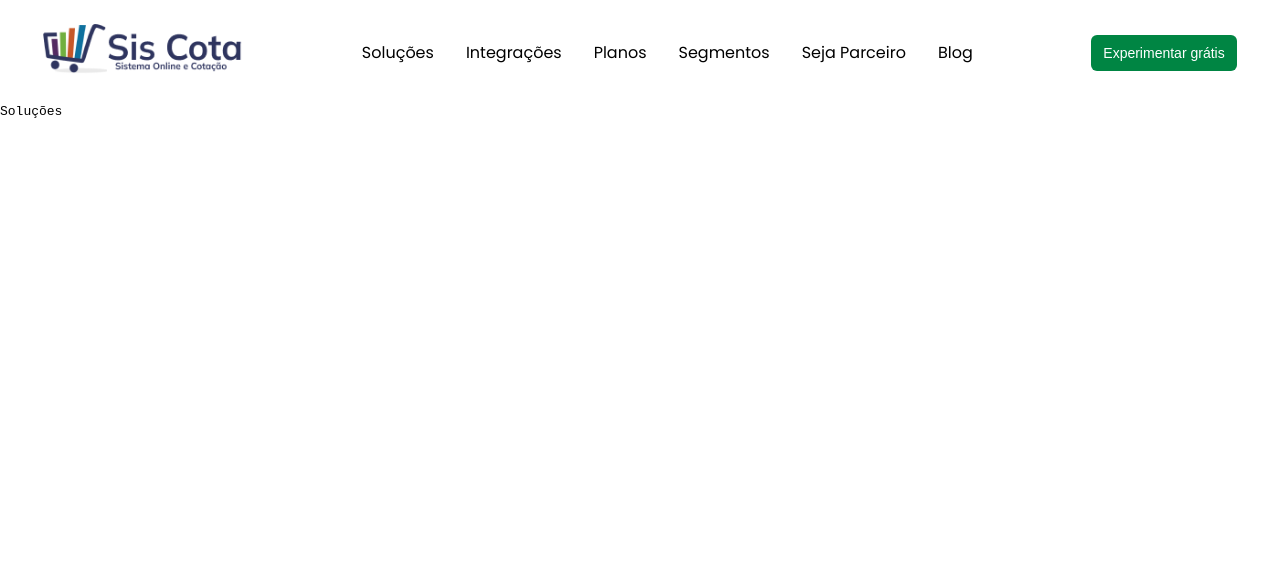
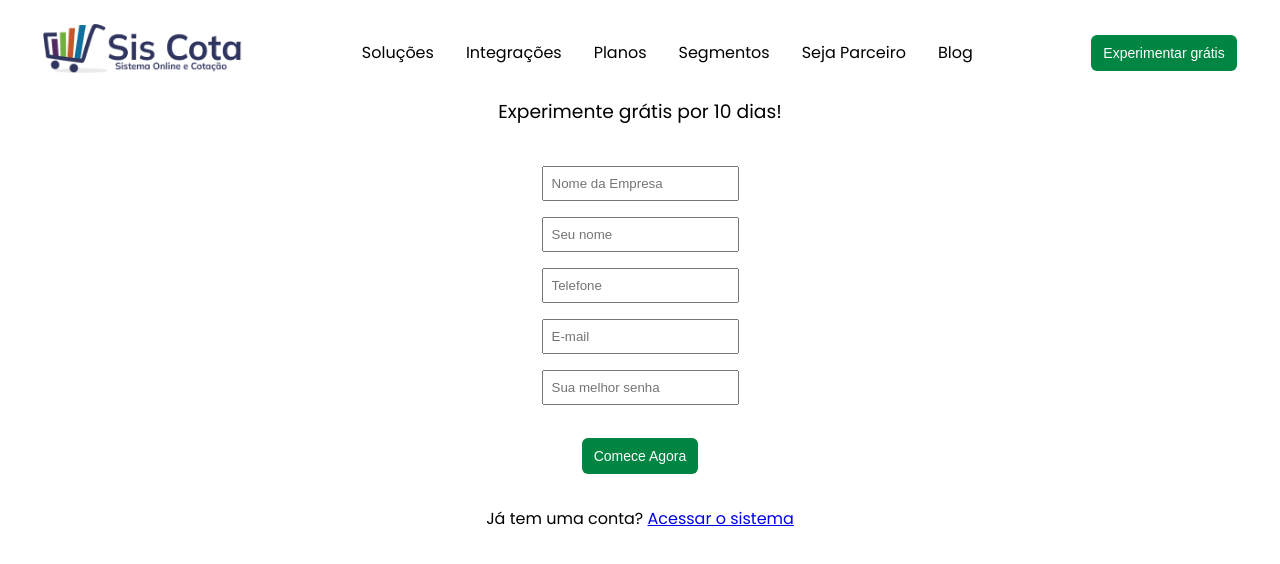
Before and after one commit to GustavoRMendes/sistema-de-cotacao, a Next.js app: page /solucoes in a window 1280 px wide. Shown: the top 564 px of the page. Built offline with nearby package versions, Linux system fonts and the light colour scheme.

Commit message:
form components

```diff
--- a/src/app/globals.css
+++ b/src/app/globals.css
@@ -66,3 +66,18 @@ body {
   margin-top: 1rem;
   margin-left: 2rem;
 }
+
+.form{
+  padding: 1rem;
+  margin: auto;
+  text-align: center;
+  margin: 1rem 0;
+}
+
+.login{
+  text-align: center;
+}
+input{
+  padding: .5rem;
+  margin: .5rem 0;
+}
--- /dev/null
+++ b/src/app/solucoes/Solucoes.module.css
@@ -0,0 +1,4 @@
+.solucoes{
+  font-weight: 100;
+  text-align: center;
+}
--- a/src/app/solucoes/page.tsx
+++ b/src/app/solucoes/page.tsx
@@ -1,14 +1,13 @@
 import HeaderPage from '@/components/header'
 import React from 'react'
-
+import styles from './Solucoes.module.css'
+import FormPage from '@/components/form-seg'
 export default function SolucoesPage() {
   return (
     <>
     <HeaderPage/>
-      <div>
-      <code>Soluções</code>
-    </div>
-
+    <h3 className={styles.solucoes}>Experimente grátis por 10 dias!</h3>
+    <FormPage/>
     </>
   )
 }
--- /dev/null
+++ b/src/components/form-seg.tsx
@@ -0,0 +1,20 @@
+import Link from 'next/link'
+import React from 'react'
+
+export default function FormPage () {
+  return (
+    <>
+
+
+      <form className='form'>
+        <input type="text" placeholder='Nome da Empresa' /> <br/>
+        <input type="text" placeholder='Seu nome' /> <br/>
+        <input type="text" placeholder='Telefone' /> <br/>
+        <input type="text" placeholder='E-mail' /> <br/>
+        <input type="text" placeholder='Sua melhor senha' /><br/> <br/>
+        <button className='contato'>Comece Agora</button>
+      </form>
+      <p className='login'>Já tem uma conta? <Link href='/'>Acessar o sistema</Link></p>
+    </>
+  )
+}
```
